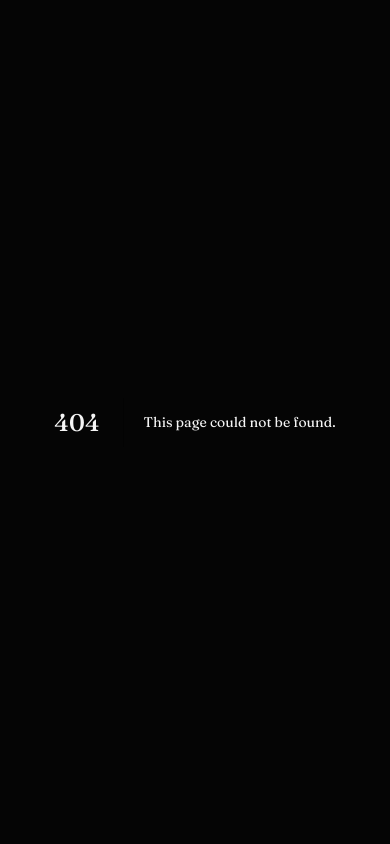
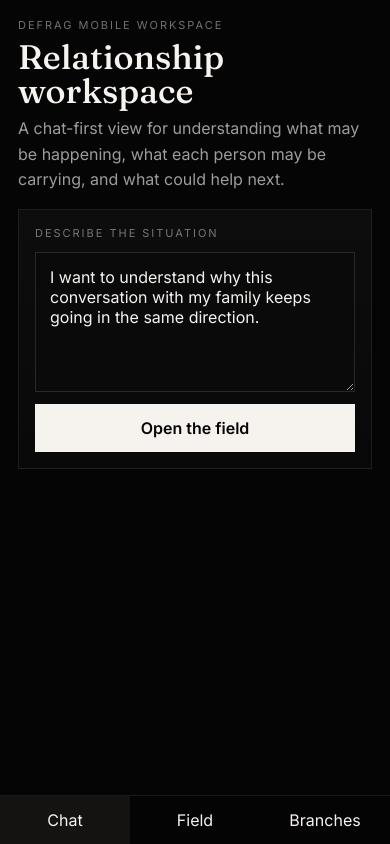
Before and after one commit to chadjameso93-netizen/defragsrelationalswap, a Next.js app in the folder apps/web/: page /workspace/mobile in a window 390 px wide. Before the commit this address had no page. Built offline with nearby package versions, Linux system fonts and the light colour scheme.

Commit message:
Add mobile DEFRAG workspace surface

```diff
--- /dev/null
+++ b/apps/web/src/app/workspace/mobile/page.tsx
@@ -0,0 +1,141 @@
+"use client";
+
+import { useState } from "react";
+
+type WorkspaceResponse = {
+  assistant_message: {
+    title: string;
+    body: string;
+    next_steps: string[];
+  };
+  field_update: {
+    thread: {
+      id: string;
+      title: string;
+      summary: string;
+    };
+    branch_suggestions: Array<{
+      id: string;
+      label: string;
+      type: string;
+    }>;
+    visual_state: {
+      nodes: Array<{
+        id: string;
+        label: string;
+        role?: string;
+        state: string;
+      }>;
+    };
+  };
+};
+
+const INITIAL_MESSAGE =
+  "I want to understand why this conversation with my family keeps going in the same direction.";
+
+export default function MobileWorkspacePage() {
+  const [message, setMessage] = useState(INITIAL_MESSAGE);
+  const [result, setResult] = useState<WorkspaceResponse | null>(null);
+  const [tab, setTab] = useState<"chat" | "field" | "branches">("chat");
+  const [loading, setLoading] = useState(false);
+
+  async function interpret() {
+    setLoading(true);
+    try {
+      const res = await fetch("/api/workspace/interpret", {
+        method: "POST",
+        headers: { "Content-Type": "application/json" },
+        body: JSON.stringify({
+          message,
+          participants: [
+            { id: "self", name: "You", role: "self" },
+            { id: "mother", name: "Mother", role: "family" },
+            { id: "sibling", name: "Sibling", role: "family" },
+          ],
+        }),
+      });
+      const data = (await res.json()) as WorkspaceResponse;
+      setResult(data);
+      setTab("field");
+    } finally {
+      setLoading(false);
+    }
+  }
+
+  return (
+    <main style={{ minHeight: "100vh", background: "#050505", color: "#f6f3ee", paddingBottom: 88 }}>
+      <style>{`
+        .m-shell { display:grid; gap:16px; padding:18px; }
+        .m-card { border:1px solid rgba(255,255,255,0.08); background: linear-gradient(180deg, rgba(255,255,255,0.03), rgba(255,255,255,0.015)); }
+        .m-kicker { font-size:11px; letter-spacing:0.18em; text-transform:uppercase; color: rgba(246,243,238,0.46); }
+        .m-muted { color: rgba(246,243,238,0.64); }
+        .m-tabbar { position:fixed; left:0; right:0; bottom:0; display:grid; grid-template-columns:repeat(3, 1fr); background:rgba(5,5,5,0.96); border-top:1px solid rgba(255,255,255,0.08); backdrop-filter: blur(10px); }
+        .m-tab { padding:14px 12px; border:none; background:transparent; color:#f6f3ee; }
+        .m-tab.active { background: rgba(214,195,161,0.08); }
+        .m-input { width:100%; min-height:140px; resize:vertical; background:#0a0a0a; color:#f6f3ee; border:1px solid rgba(255,255,255,0.12); padding:14px; }
+        .m-button { width:100%; border:none; background:#f6f3ee; color:#050505; padding:14px 16px; font-weight:600; }
+        .m-node { display:grid; gap:6px; padding:14px; border:1px solid rgba(255,255,255,0.08); background: rgba(255,255,255,0.02); }
+      `}</style>
+
+      <div className="m-shell">
+        <div style={{ display: "grid", gap: 8 }}>
+          <div className="m-kicker">Defrag mobile workspace</div>
+          <h1 style={{ margin: 0, fontSize: 34, lineHeight: 1 }}>Relationship workspace</h1>
+          <p className="m-muted" style={{ margin: 0, lineHeight: 1.6 }}>
+            A chat-first view for understanding what may be happening, what each person may be carrying, and what could help next.
+          </p>
+        </div>
+
+        {tab === "chat" && (
+          <section className="m-card" style={{ padding: 16, display: "grid", gap: 12 }}>
+            <div className="m-kicker">Describe the situation</div>
+            <textarea className="m-input" value={message} onChange={(e) => setMessage(e.target.value)} />
+            <button className="m-button" onClick={interpret} disabled={loading}>
+              {loading ? "Reading the situation..." : "Open the field"}
+            </button>
+          </section>
+        )}
+
+        {tab === "field" && (
+          <section className="m-card" style={{ padding: 16, display: "grid", gap: 14 }}>
+            <div className="m-kicker">Live field</div>
+            <div style={{ fontSize: 26, fontFamily: "var(--font-display), serif" }}>
+              {result?.assistant_message.title ?? "Run the workspace to open the field"}
+            </div>
+            <div className="m-muted" style={{ lineHeight: 1.7 }}>
+              {result?.assistant_message.body ?? "The field view will show who is involved, what may be happening between them, and what could help next."}
+            </div>
+            <div style={{ display: "grid", gap: 10 }}>
+              {(result?.field_update.visual_state.nodes ?? []).map((node) => (
+                <div key={node.id} className="m-node">
+                  <div className="m-kicker">{node.role ?? "person"}</div>
+                  <div style={{ fontSize: 20, fontFamily: "var(--font-display), serif" }}>{node.label}</div>
+                  <div className="m-muted">{node.state}</div>
+                </div>
+              ))}
+            </div>
+          </section>
+        )}
+
+        {tab === "branches" && (
+          <section className="m-card" style={{ padding: 16, display: "grid", gap: 12 }}>
+            <div className="m-kicker">Other views</div>
+            {(result?.field_update.branch_suggestions ?? []).map((branch) => (
+              <div key={branch.id} className="m-node">
+                <div className="m-kicker">{branch.type}</div>
+                <div style={{ fontSize: 20, fontFamily: "var(--font-display), serif" }}>{branch.label}</div>
+                <div className="m-muted">This will open a focused branch without losing the main situation.</div>
+              </div>
+            ))}
+          </section>
+        )}
+      </div>
+
+      <div className="m-tabbar">
+        <button className={`m-tab ${tab === "chat" ? "active" : ""}`} onClick={() => setTab("chat")}>Chat</button>
+        <button className={`m-tab ${tab === "field" ? "active" : ""}`} onClick={() => setTab("field")}>Field</button>
+        <button className={`m-tab ${tab === "branches" ? "active" : ""}`} onClick={() => setTab("branches")}>Branches</button>
+      </div>
+    </main>
+  );
+}
```
